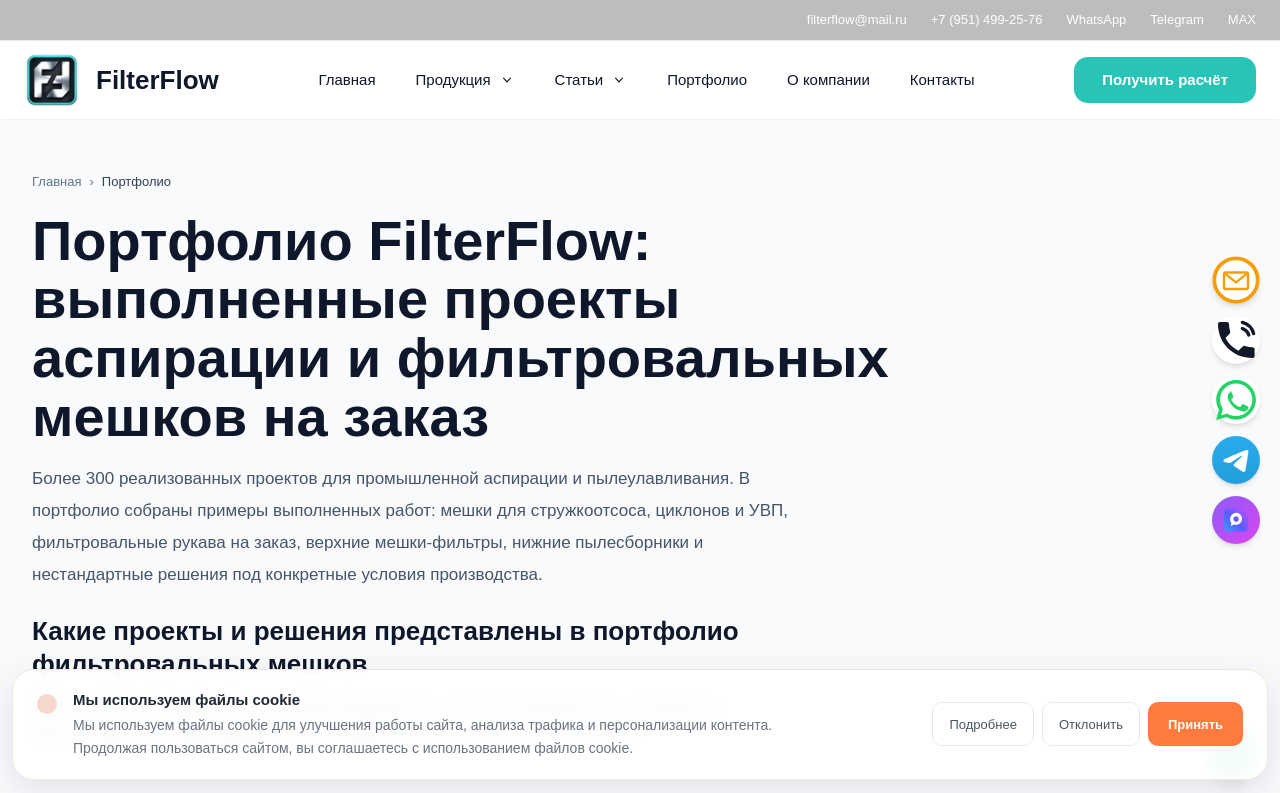
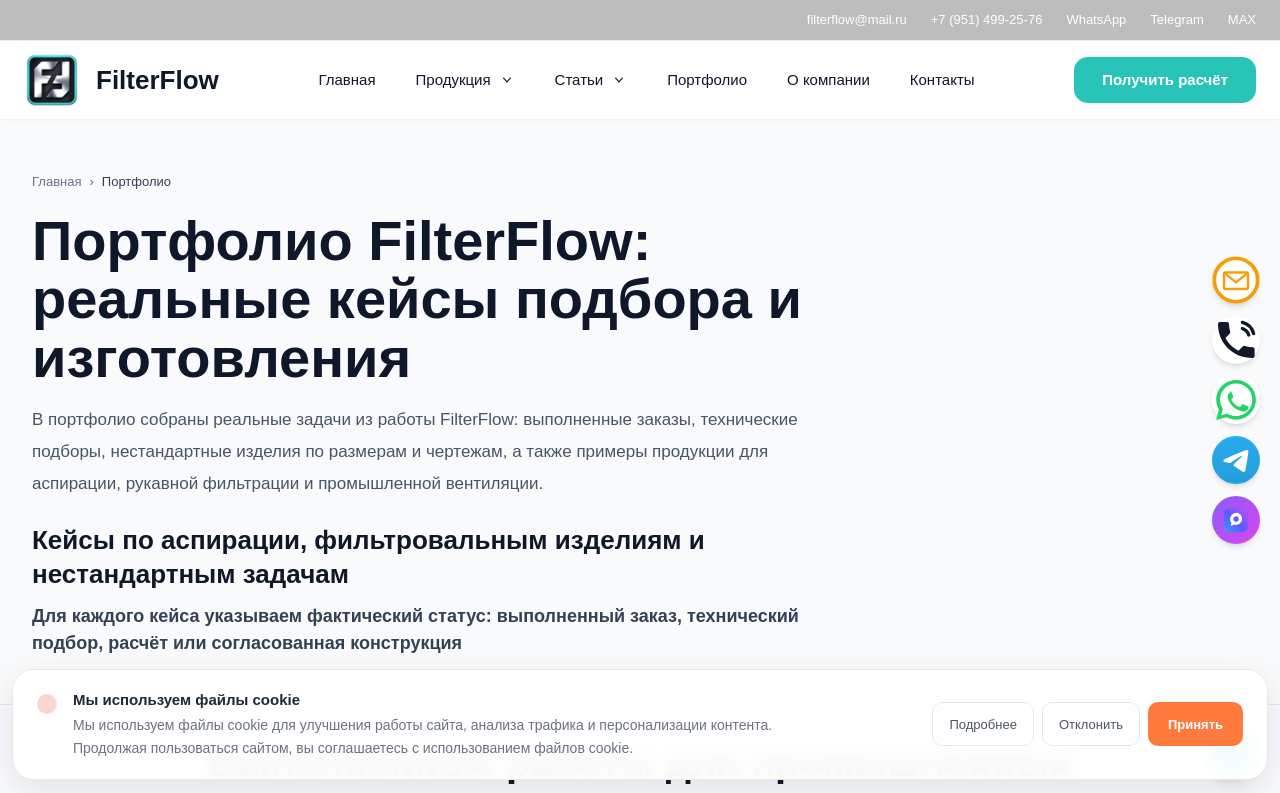
Before and after one commit to karipupkina-ux/filterflow-next, a Next.js app: page /portfolio in a window 1280 px wide. Shown: the top 793 px of the page. Built offline with nearby package versions, Linux system fonts and the light colour scheme.

Commit message:
Portfolio: make intro factual and case-oriented

```diff
--- a/app/portfolio/page.tsx
+++ b/app/portfolio/page.tsx
@@ -9,7 +9,7 @@ import PortfolioPageBlocks from "./PortfolioPageBlocks";
 export const metadata: Metadata = pageMetadata({
   title: "Портфолио фильтровальных мешков и рукавов",
   description:
-    "Примеры изготовленных фильтровальных мешков и рукавов для стружкоотсосов, циклонов и УВП. Работы по размерам, образцам и чертежам заказчиков.",
+    "Кейсы FilterFlow: выполненные заказы, технические подборы и нестандартные фильтровальные изделия для аспирации, рукавных фильтров и промышленной вентиляции.",
   path: "/portfolio",
 });
 
@@ -53,25 +53,22 @@ export default function PortfolioPage() {
             </div>
 
             <h1 className="max-w-4xl text-[36px] font-bold leading-[1.05] text-[#0f172a] md:text-[56px]">
-              Портфолио FilterFlow: выполненные проекты аспирации и фильтровальных
-              мешков на заказ
+              Портфолио FilterFlow: реальные кейсы подбора и изготовления
             </h1>
 
             <p className="mt-4 max-w-3xl text-[15px] leading-8 text-[#475569] md:text-[17px]">
-              Более 300 реализованных проектов для промышленной аспирации и
-              пылеулавливания. В портфолио собраны примеры выполненных работ:
-              мешки для стружкоотсоса, циклонов и УВП, фильтровальные рукава на
-              заказ, верхние мешки-фильтры, нижние пылесборники и нестандартные
-              решения под конкретные условия производства.
+              В портфолио собраны реальные задачи из работы FilterFlow:
+              выполненные заказы, технические подборы, нестандартные изделия по
+              размерам и чертежам, а также примеры продукции для аспирации,
+              рукавной фильтрации и промышленной вентиляции.
             </p>
 
             <h2 className="mt-6 max-w-3xl text-[20px] font-semibold leading-[1.3] text-[#0f172a] md:text-[26px]">
-              Какие проекты и решения представлены в портфолио фильтровальных
-              мешков
+              Кейсы по аспирации, фильтровальным изделиям и нестандартным задачам
             </h2>
             <h3 className="mt-3 max-w-3xl text-[16px] font-semibold leading-[1.45] text-[#334155] md:text-[18px]">
-              Выполненные работы для деревообработки, металлообработки и пищевых
-              производств с индивидуальным подбором фильтров по размерам
+              Для каждого кейса указываем фактический статус: выполненный заказ,
+              технический подбор, расчёт или согласованная конструкция
             </h3>
           </div>
         </section>
```
